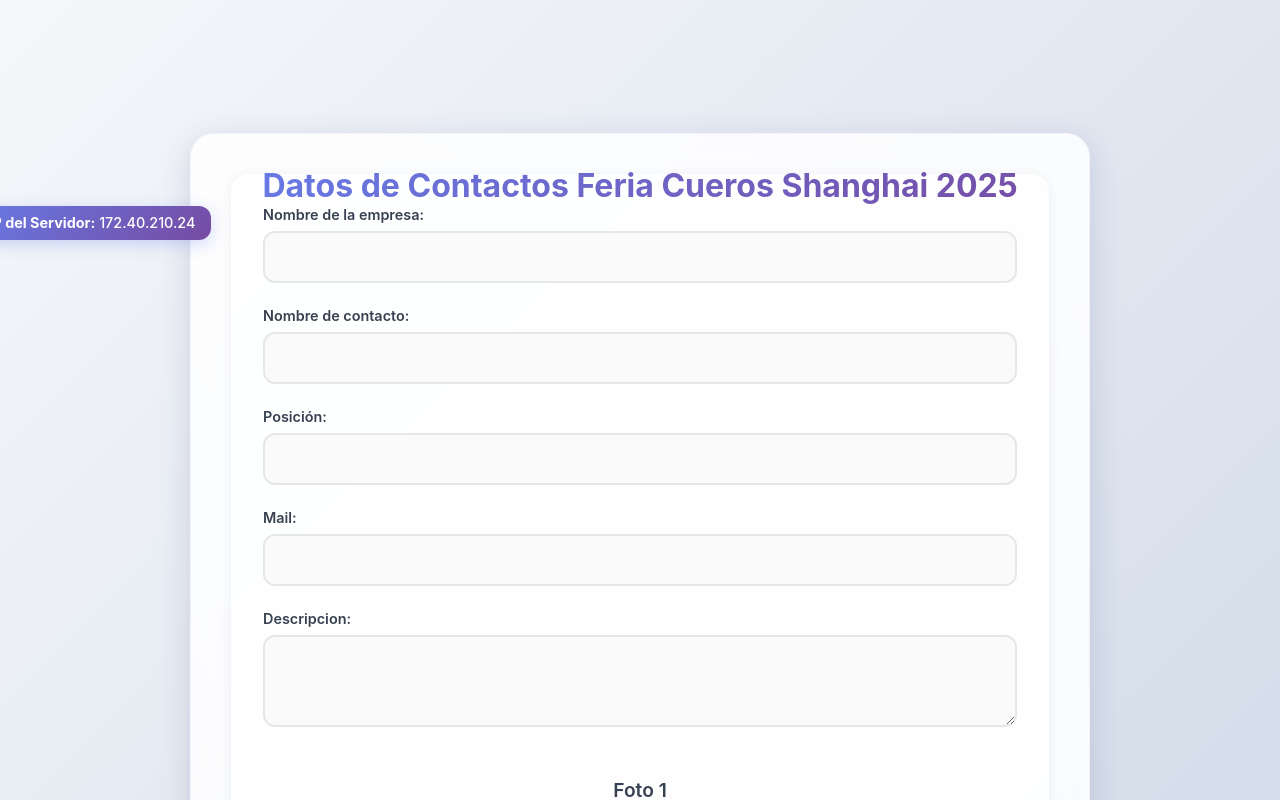
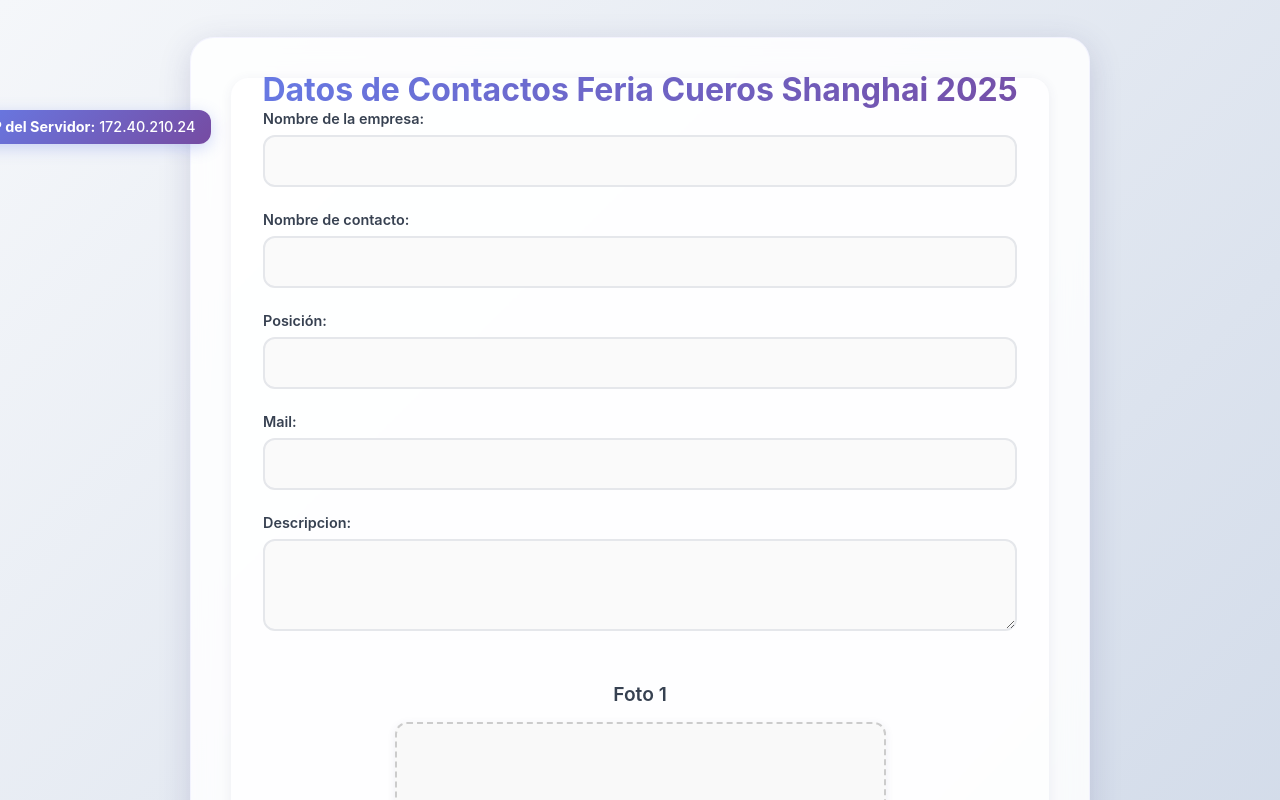
Before and after one commit to ClaudioVilas/Tarjetas-personales, a React (Vite) app in the folder front-cuaderno-feria/: page / in a window 1280 px wide. Shown: the top 800 px of the page. Built offline with nearby package versions, Linux system fonts and the light colour scheme; no server answers.

Commit message:
Style: Duplicar separación entre h1 y primer input
- Cambiar margin-top del contenedor de 1rem a 2rem
- Aumentar el espaciado entre el título y el formulario principal

```diff
--- a/front-cuaderno-feria/src/App.css
+++ b/front-cuaderno-feria/src/App.css
@@ -67,7 +67,7 @@ h1 {
   padding: 2.5rem;
   max-width: 900px;
   width: 100%;
-  margin-top: 8rem;
+  margin-top: 2rem;
   backdrop-filter: blur(12px);
   border: 1px solid rgba(200,200,255,0.18);
   transition: box-shadow 0.3s, transform 0.3s;
```
Also changed, not shown: 1 other file (tests, documents, lock files or other folders).
